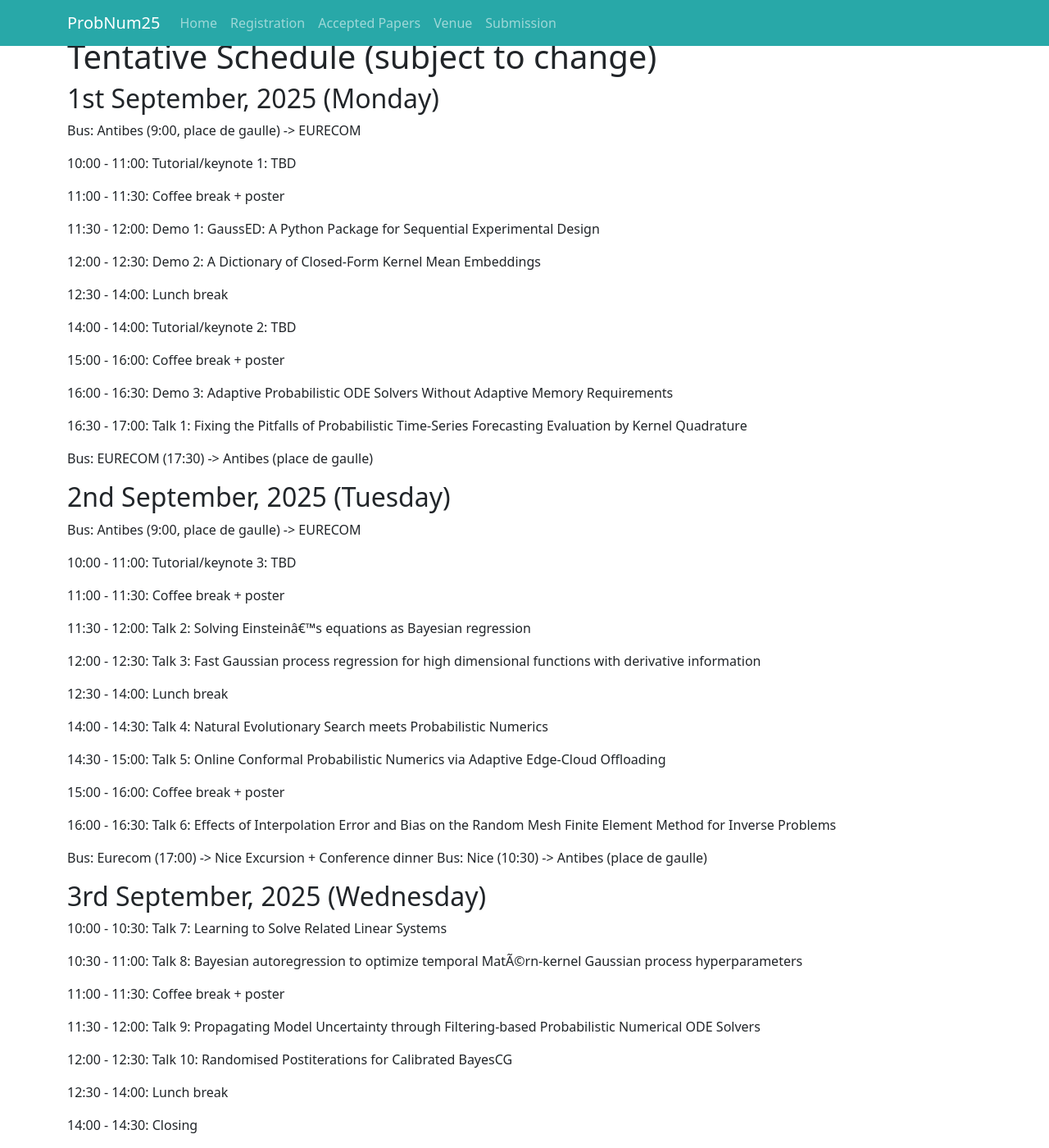
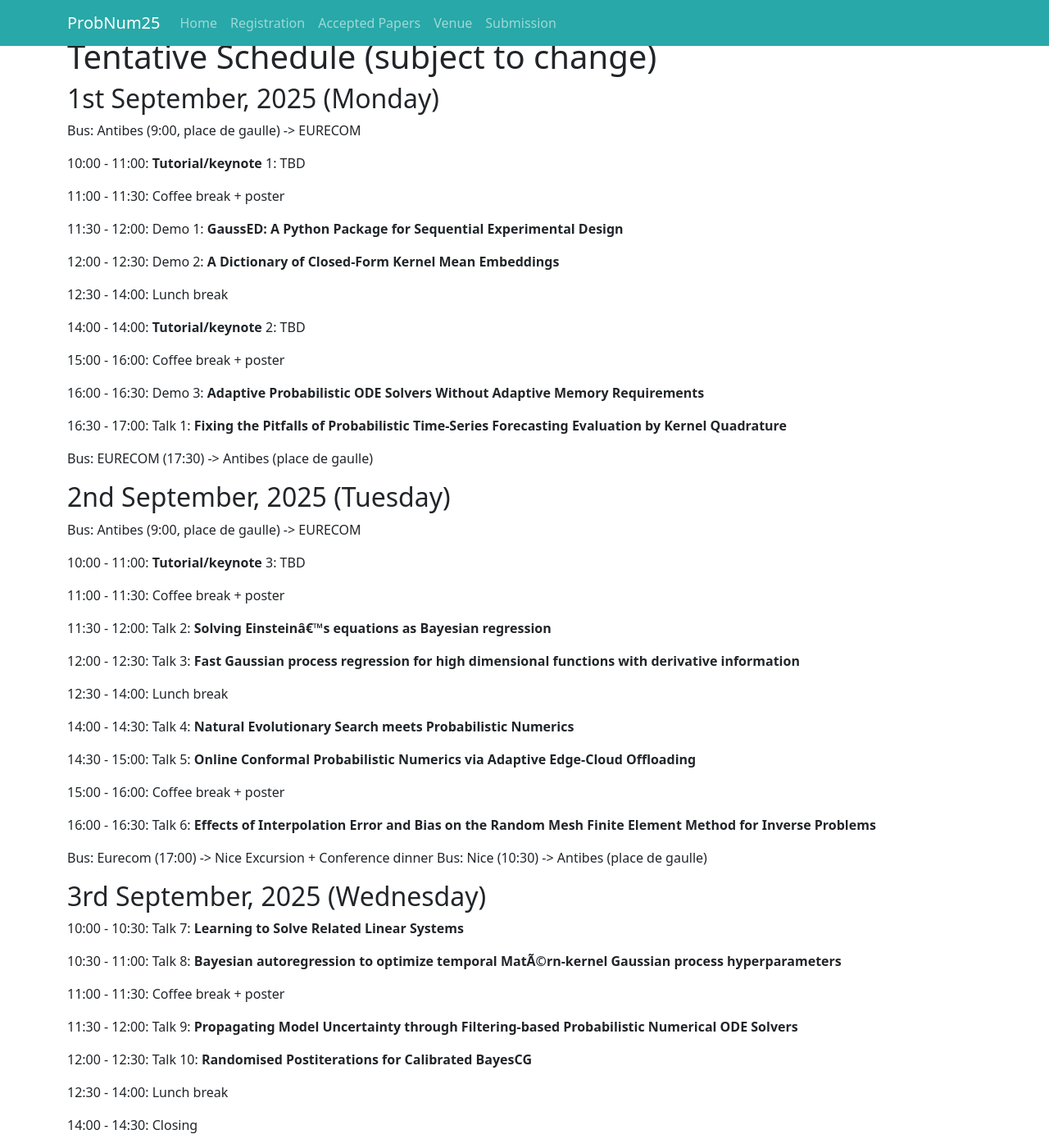
Before and after one commit to probnum2026/probnum2026.github.io, a Jekyll site: the page built from schedule.md, in a window 1280 px wide and 1400 px high, scrolled down 379 px. Shown: the whole window at 82% size. Built offline with Jekyll 4.4.1, drawn with Linux system fonts in a browser that asks for light colours; nearby versions of some CDN libraries.

```diff
--- a/schedule.md
+++ b/schedule.md
@@ -11,23 +11,23 @@ header_image: juan3.jpg
 ## 1st September, 2025 (Monday)
 Bus: Antibes (9:00, place de gaulle) -> EURECOM
 
-10:00 - 11:00: Tutorial/keynote 1: TBD
+10:00 - 11:00: **Tutorial/keynote** 1: TBD
 
 11:00 - 11:30: Coffee break + poster
 
-11:30 - 12:00: Demo 1: GaussED: A Python Package for Sequential Experimental Design
+11:30 - 12:00: Demo 1: **GaussED: A Python Package for Sequential Experimental Design**
 
-12:00 - 12:30: Demo 2: A Dictionary of Closed-Form Kernel Mean Embeddings
+12:00 - 12:30: Demo 2: **A Dictionary of Closed-Form Kernel Mean Embeddings**
 
 12:30 - 14:00: Lunch break
 
-14:00 - 14:00: Tutorial/keynote 2: TBD
+14:00 - 14:00: **Tutorial/keynote** 2: TBD
 
 15:00 - 16:00: Coffee break + poster
 
-16:00 - 16:30: Demo 3: Adaptive Probabilistic ODE Solvers Without Adaptive Memory Requirements
+16:00 - 16:30: Demo 3: **Adaptive Probabilistic ODE Solvers Without Adaptive Memory Requirements**
 
-16:30 - 17:00: Talk 1: Fixing the Pitfalls of Probabilistic Time-Series Forecasting Evaluation by Kernel Quadrature
+16:30 - 17:00: Talk 1: **Fixing the Pitfalls of Probabilistic Time-Series Forecasting Evaluation by Kernel Quadrature**
 
 Bus: EURECOM (17:30) -> Antibes (place de gaulle)
 
@@ -35,24 +35,24 @@ Bus: EURECOM (17:30) -> Antibes (place de gaulle)
 ## 2nd September, 2025 (Tuesday)
 Bus: Antibes (9:00, place de gaulle) -> EURECOM
 
-10:00 - 11:00: Tutorial/keynote 3: TBD
+10:00 - 11:00: **Tutorial/keynote** 3: TBD
 
 11:00 - 11:30: Coffee break + poster
 
-11:30 - 12:00: Talk 2: Solving Einstein's equations as Bayesian regression
+11:30 - 12:00: Talk 2: **Solving Einstein's equations as Bayesian regression**
 
-12:00 - 12:30: Talk 3: Fast Gaussian process regression for high dimensional functions with derivative information
+12:00 - 12:30: Talk 3: **Fast Gaussian process regression for high dimensional functions with derivative information**
 
 12:30 - 14:00: Lunch break
 
-14:00 - 14:30: Talk 4: Natural Evolutionary Search meets Probabilistic Numerics
+14:00 - 14:30: Talk 4: **Natural Evolutionary Search meets Probabilistic Numerics**
 
-14:30 - 15:00: Talk 5: Online Conformal Probabilistic Numerics via Adaptive Edge-Cloud Offloading
+14:30 - 15:00: Talk 5: **Online Conformal Probabilistic Numerics via Adaptive Edge-Cloud Offloading**
 
 
 15:00 - 16:00: Coffee break + poster
 
-16:00 - 16:30: Talk 6: Effects of Interpolation Error and Bias on the Random Mesh Finite Element Method for Inverse Problems
+16:00 - 16:30: Talk 6: **Effects of Interpolation Error and Bias on the Random Mesh Finite Element Method for Inverse Problems**
 
 Bus: Eurecom (17:00)  -> Nice
 Excursion + Conference dinner
@@ -61,15 +61,15 @@ Bus: Nice (10:30) -> Antibes (place de gaulle)
 
 ## 3rd September, 2025 (Wednesday)
 
-10:00 - 10:30: Talk 7:  Learning to Solve Related Linear Systems
+10:00 - 10:30: Talk 7: **Learning to Solve Related Linear Systems**
 
-10:30 - 11:00: Talk 8: Bayesian autoregression to optimize temporal Matérn-kernel Gaussian process hyperparameters
+10:30 - 11:00: Talk 8: **Bayesian autoregression to optimize temporal Matérn-kernel Gaussian process hyperparameters**
 
 11:00 - 11:30: Coffee break + poster
 
-11:30 - 12:00: Talk 9: Propagating Model Uncertainty through Filtering-based Probabilistic Numerical ODE Solvers
+11:30 - 12:00: Talk 9: **Propagating Model Uncertainty through Filtering-based Probabilistic Numerical ODE Solvers**
 
-12:00 - 12:30: Talk 10: Randomised Postiterations for Calibrated BayesCG
+12:00 - 12:30: Talk 10: **Randomised Postiterations for Calibrated BayesCG**
 
 12:30 - 14:00: Lunch break
 
```
